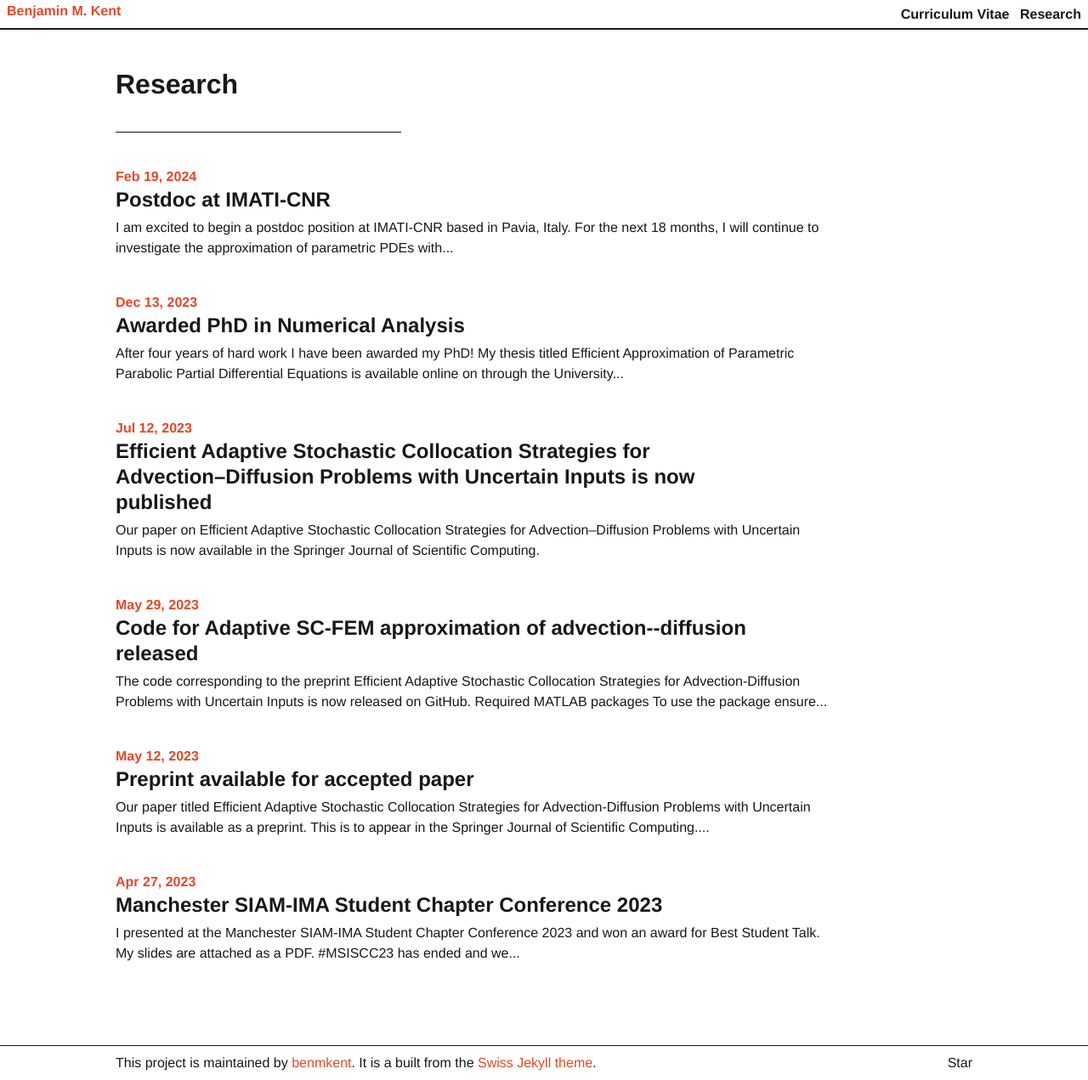
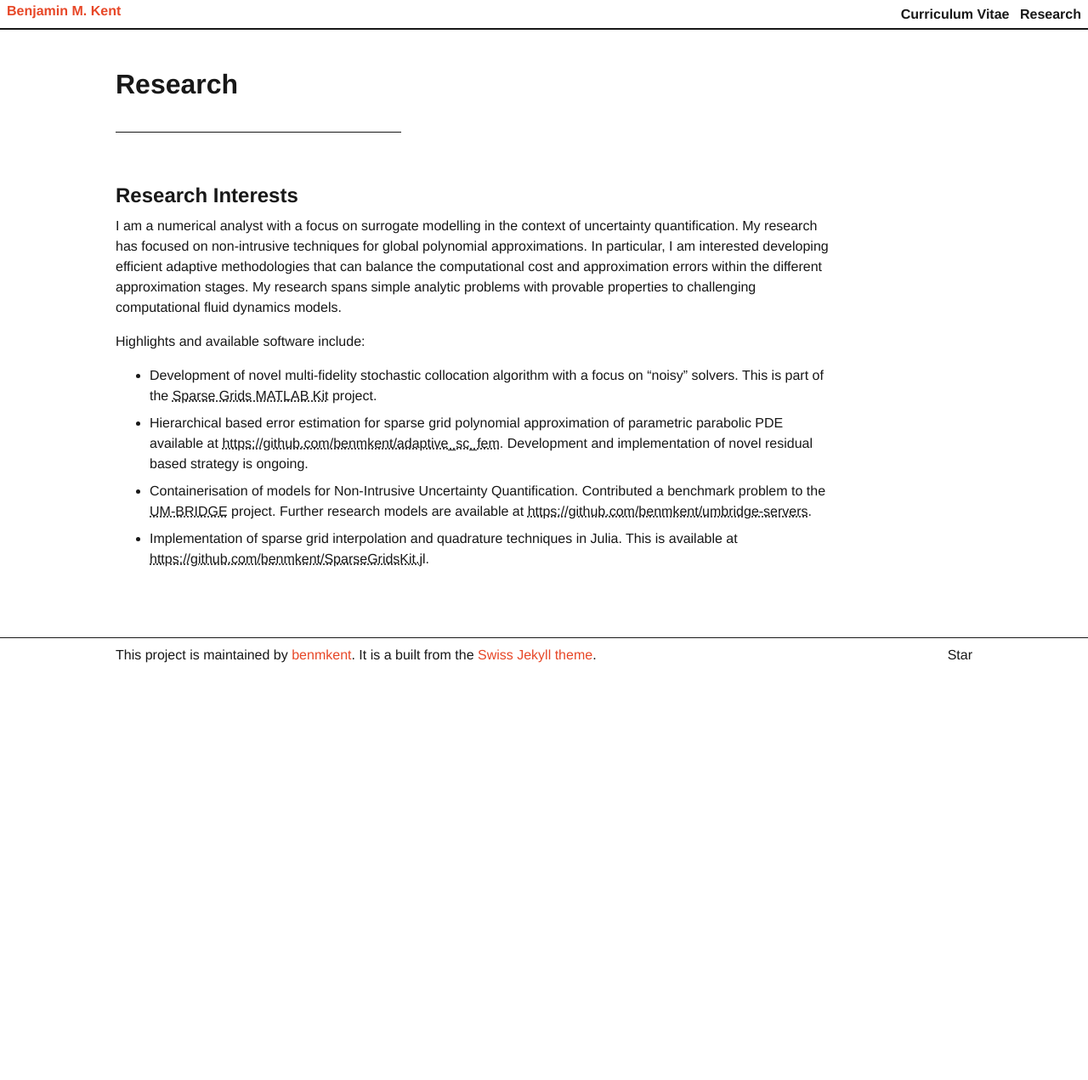
Before and after one commit to benmkent/benmkent.github.io, a Jekyll site: the page built from research.md, in a window 1280 px wide. Shown: the whole page at 85% size. Built offline with Jekyll 4.4.1, drawn with Linux system fonts in a browser that asks for light colours; after the commit the page ends 900 px from its top, so only the background shows below that.

Commit message:
updated site

````diff
--- a/_posts/adaptivescfemcoderelease/2023-05-29-coderelease.md
+++ /dev/null
@@ -1,92 +0,0 @@
----
-layout: category-post
-title:  "Code for Adaptive SC-FEM approximation of advection--diffusion released"
-date:   2023-05-29 17:52:57 +0100
-categories: research
----
-
-The code corresponding to the preprint [Efficient Adaptive Stochastic Collocation Strategies for Advection-Diffusion Problems with Uncertain Inputs
-](https://arxiv.org/abs/2210.03389) is now released on [GitHub](https://github.com/benmkent/adaptive_sc_fem).
-
-# Required MATLAB packages
-To use the package ensure the path contains:
-- [Adaptive SC-FEM package](https://github.com/benmkent/adaptive_sc_fem)
-- [IFISS 3.6](https://personalpages.manchester.ac.uk/staff/david.silvester/ifiss/)
-- [Sparse Grids MATLAB Kit 22-2 ("California")](https://sites.google.com/view/sparse-grids-kit)
-
-This can be achieved by downloading the approrpiate folders are ensuring the directories are placed within the ```adaptive_sc_fem/``` directory.
-These specific versions are required. Function names in the more recent release of the Sparse Grids MATLAB Kit have not been updated and tested in this code yet.
-
-# Running the examples
-There are two examples included corresponding to the examples in [Efficient Adaptive Stochastic Collocation Strategies for Advection-Diffusion Problems with Uncertain Inputs
-](https://arxiv.org/abs/2210.03389).
-These are the scripts
-```matlab
-run_experiment_4_dim.m
-```
-and
-```matlab
-run_experiment_64_dimensional.m
-```
-The output results from the four parameter problem are *slightly* different when compared to those plotted in the paper due to small updates to the space--time approximation implementation.
-
-The four parameter example is annotated below.
-
-Firstly the path is set up.
-Folders containing ```ifiss3.6``` and ```sparse-grids-matlab-kit``` must be either be in the current directory, or added to the path by the user.
-```matlab
-%% Set up path
-% The following directories need to be subdirectories of adaptive_sc_fem,
-% or independently added to the MATLAB path:
-% /sparse-grids-matlab-kit_v-22-02_California
-% /ifiss3.6
-
-addpath(genpath(pwd),'-end')
-```
-
-The test problem is then defined.
-```matlab
-%% Define problem
-problem = define_problem('doubleglazing');
-```
-A reference solution is then set up. Approximation errors will be computed with respect to this reference solution. The main loop is run and produces a high fidelity reference approximation.
-```matlab
-%% Set up reference for assessing error estimates
-params = define_params('l4-jomp');
-reference = define_reference('none');
-
-params.l_initial = 5; % Set reference Smolyak sparse grid level (polynomials including TD 5).
-params.letol = 1e-7; % Set reference local error tolerance
-params.reference = 1; % Set as reference approximation
-params.k_interp = inf; % Set parametric refinement threshold to inf (no refinement)
-adaptive_sc_fem;
-save(['reference.mat'],'reference','data_table','fem','problem','params', '-v7.3')
-```
-
-The approximation is then constructed.
-The reference approximation is specified to be precomputed and saved within the current folder (the ```test-folder``` option).
-The parameters are set to the predefined set ```l4-jomp```.
-```matlab
-%% Run experiments
-
-reference = define_reference('test-folder');
-params = define_params('l4-jomp');
-```
-Approximation parameters can then be varied within the ```params``` structure.
-```
-params.adapt_interp = 0; % Interpolate for new collocation points
-params.k_interp = 10; % c_{tol} safety factor
-params.marking_factor = 0.1; % Marking factor
-params.letol = 1e-5; % Local error tolerance
-```
-The approximation is constructed and the outputs saved to ```l4-jomp.mat```.
-```matlab
-adaptive_sc_fem;
-save(['l4-jomp.mat'],'reference','data_table','fem','problem','params','-v7.3')
-```
-The results are post processed into MATLAB figures and CSV files.
-```matlab
-plot_data(data_table, reference,fem,params,problem)
-```
----
-{% bibliography --cited %}
--- a/_posts/arxivpreprint/2023-05-12-arxivpreprint.markdown
+++ /dev/null
@@ -1,11 +0,0 @@
----
-layout: category-post
-title:  "Preprint available for accepted paper"
-date:   2023-05-12 16:05:57 +0100
-categories: research
-featured: "/assets/images/figure55.jpg"
----
-Our paper titled [Efficient Adaptive Stochastic Collocation Strategies for Advection-Diffusion Problems with Uncertain Inputs](https://arxiv.org/abs/2210.03389) is available as a preprint.
-This is to appear in the Springer Journal of Scientific Computing.
-
-![](/assets/images/figure55.jpg)
--- a/_posts/manchester-siam-student/2023-04-27-siamstudent.md
+++ /dev/null
@@ -1,14 +0,0 @@
----
-layout: category-post
-title:  "Manchester SIAM-IMA Student Chapter Conference 2023"
-date:   2023-04-27 17:52:57 +0100
-categories: research
----
-
-I presented at the [Manchester SIAM-IMA Student Chapter Conference 2023](https://www.maths.manchester.ac.uk/~siam/msiscc23/) and won an award for *Best Student Talk*.
-
-<!--more-->
-
-My slides are attached as a [PDF](/assets/slides/bk-siam-student-conference.pdf).
-
-<blockquote class="twitter-tweet"><p lang="en" dir="ltr"><a href="https://twitter.com/hashtag/MSISCC23?src=hash&amp;ref_src=twsrc%5Etfw">#MSISCC23</a> has ended and we hope the attendees all had a blast day! Great thanks to our sponsors, speakers, attendees, as well as members of the organizing committee. Check out some moments of this terrific day! ps: slides of all talks are now available on the conference website. <a href="https://t.co/IzSBCFWet7">pic.twitter.com/IzSBCFWet7</a></p>&mdash; SIAM-IMA chapter MCR (@siam_manchester) <a href="https://twitter.com/siam_manchester/status/1656253665617891328?ref_src=twsrc%5Etfw">May 10, 2023</a></blockquote> <script async src="https://platform.twitter.com/widgets.js" charset="utf-8"></script>
--- a/_posts/paper/2023-07-12-paper.md
+++ /dev/null
@@ -1,10 +0,0 @@
----
-layout: category-post
-title:  "Efficient Adaptive Stochastic Collocation Strategies for Advection–Diffusion Problems with Uncertain Inputs is now published"
-date:   2023-07-12 09:19:57 +0100
-categories: research
----
-
-Our paper on *Efficient Adaptive Stochastic Collocation Strategies for Advection–Diffusion Problems with Uncertain Inputs* is now [available in the Springer Journal of Scientific Computing](https://link.springer.com/article/10.1007/s10915-023-02247-w).
-
-{% reference Kent2023 %}
--- a/_posts/postdoc-imati/2024-02-19-imati.md
+++ /dev/null
@@ -1,10 +0,0 @@
----
-layout: category-post
-title:  "Postdoc at IMATI-CNR"
-date:   2024-02-19 12:00:00 +0100
-categories: research
----
-I am excited to begin a postdoc position at [IMATI-CNR](https://www.imati.cnr.it/make_home_page.php?status=start) based in Pavia, Italy.
-
-For the next 18 months, I will continue to investigate the approximation of parametric PDEs with a focus on sparse grid polynomial interpolation.
-In particular, I will work on developing novel algorithms to implement within the [Sparse Grids MATLAB Kit](https://sites.google.com/view/sparse-grids-kit).
--- a/_posts/thesis/2023-12-13-thesis.md
+++ /dev/null
@@ -1,9 +0,0 @@
----
-layout: category-post
-title:  "Awarded PhD in Numerical Analysis"
-date:   2023-12-13 12:00:00 +0100
-categories: research
----
-After four years of hard work I have been awarded my PhD!
-
-My thesis titled [Efficient Approximation of Parametric Parabolic Partial Differential Equations](https://research.manchester.ac.uk/en/studentTheses/efficient-approximation-of-parametric-parabolic-partial-different) is available online on through the University of Manchester website.
--- a/research.md
+++ b/research.md
@@ -4,3 +4,16 @@ title: Research
 permalink: /research/
 category_name: research
 ---
+
+# Research Interests
+I am a numerical analyst with a focus on surrogate modelling in the context of uncertainty quantification.
+My research has focused on non-intrusive techniques for global polynomial approximations.
+In particular, I am interested developing efficient adaptive methodologies that can balance the computational cost and approximation errors within the different approximation stages.
+My research spans simple analytic problems with provable properties to challenging computational fluid dynamics models.
+
+Highlights and available software include:
+- Development of novel multi-fidelity stochastic collocation algorithm with a focus on "noisy" solvers. This is part of the [Sparse Grids MATLAB Kit](https://sites.google.com/view/sparse-grids-kit) project.
+- Hierarchical based error estimation for sparse grid polynomial approximation of parametric parabolic PDE available at [https://github.com/benmkent/adaptive_sc_fem](https://github.com/benmkent/adaptive_sc_fem).
+Development and implementation of novel residual based strategy is ongoing.
+- Containerisation of models for Non-Intrusive Uncertainty Quantification. Contributed a benchmark problem to the [UM-BRIDGE](https://github.com/UM-Bridge) project. Further research models are available at [https://github.com/benmkent/umbridge-servers](https://github.com/benmkent/umbridge-servers).
+- Implementation of sparse grid interpolation and quadrature techniques in Julia. This is available at [https://github.com/benmkent/SparseGridsKit.jl](https://github.com/benmkent/SparseGridsKit.jl).
````
Also changed, not shown: _drafts/cv/cvraw.md (+10 -10 lines), _posts/arxivpreprint/figure55.jpg (deleted), 2 other files.
